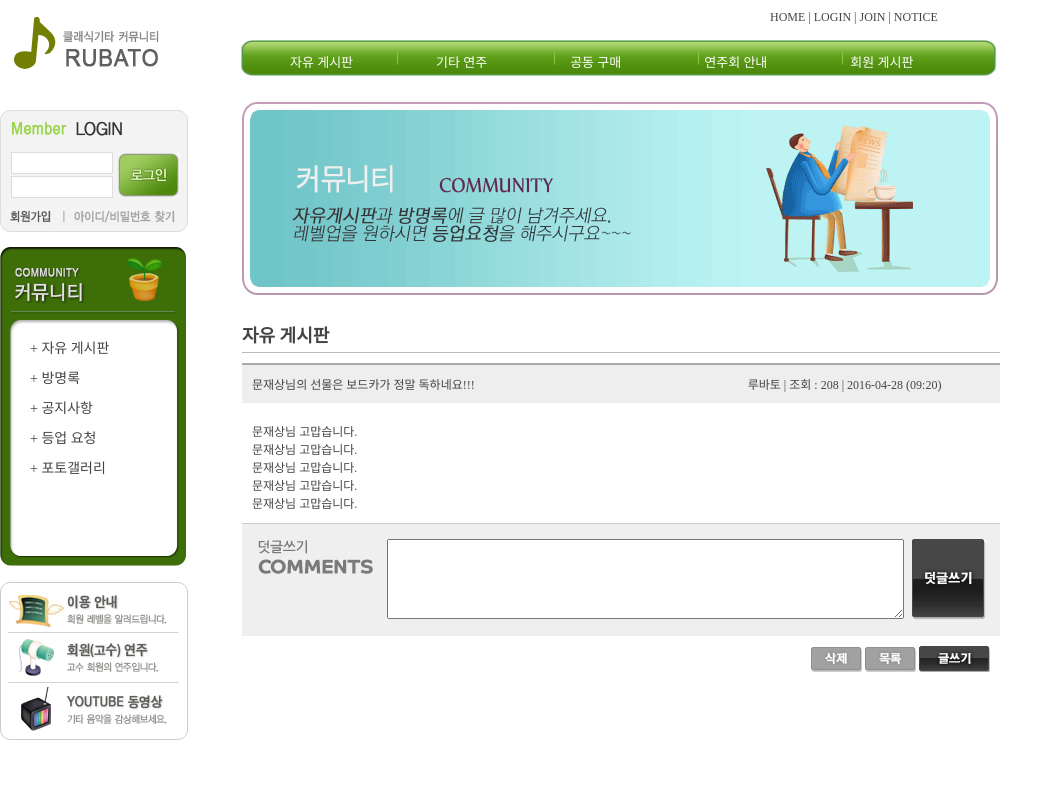
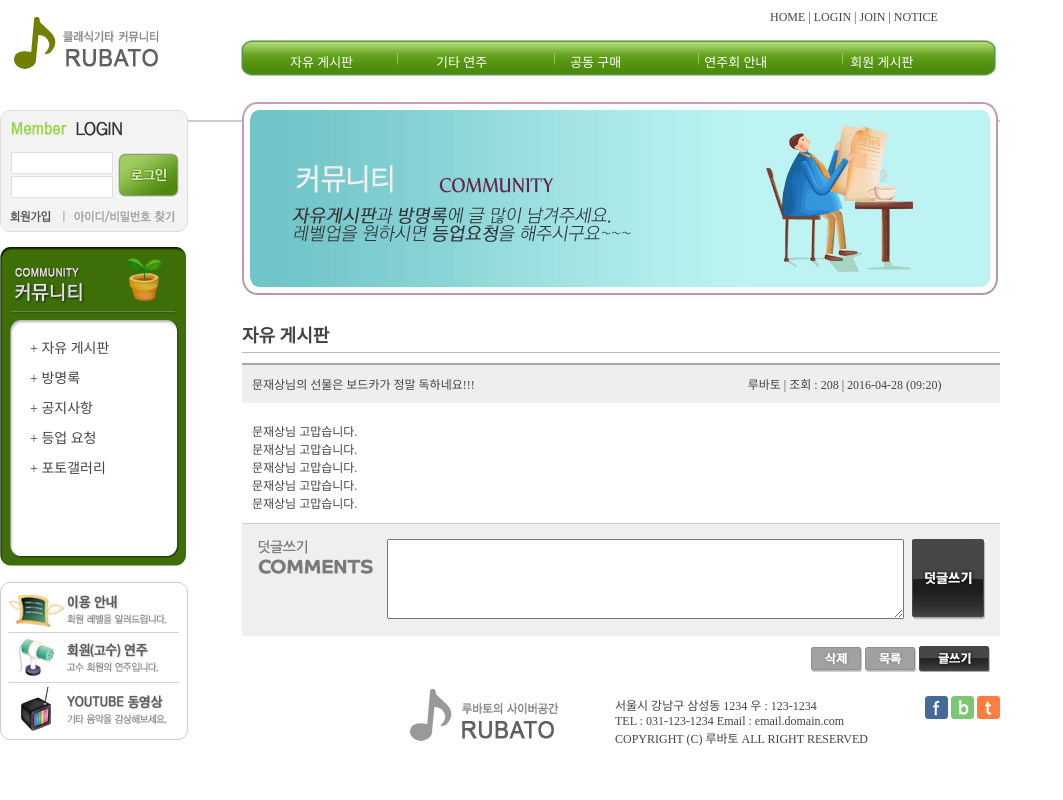
Before and after one commit to jason-moonKor/11-22-HTML-CSS-STUDY-, a plain HTML site: page board_view.html in a window 1280 px wide. Shown: the top 800 px of the page, without its empty margins (0-1063 px from the left). Drawn offline with Linux system fonts and the light colour scheme.

Commit message:
update 11-23

```diff
--- a/board_view.html
+++ b/board_view.html
@@ -21,7 +21,7 @@
 				<nav id="top_menu">HOME | LOGIN | JOIN | NOTICE</nav>
 				<nav id="main_menu">
 					<ul>
-						<li><a href="img/board_list.html">자유 게시판</a></li>
+						<li><a href="board_list.html">자유 게시판</a></li>
 						<li><a href="#">기타 연주</a></li>
 						<li><a href="#">공동 구매</a></li>
 						<li><a href="#">연주회 안내</a></li>
--- a/css/common.css
+++ b/css/common.css
@@ -1,6 +1,6 @@
 * {
 	margin: 0;
-	padding: 0px;
+	padding: 0;
 }
 body {
 	font-family: "맑은 고딕", "돋움";
--- a/css/footer.css
+++ b/css/footer.css
@@ -1,7 +1,7 @@
 /* 하단 푸터 */
 footer {
 	height: 100px;
-	margin-top: 800px;
+	margin-top: 20px;
 	border-top: solid 2px #cccccc;
 }
 footer #footer_logo {
```
Also changed, not shown: board_list.html (+1 -1 lines), board_write.html (+1 -1 lines), index.html (+1 -0 lines).
